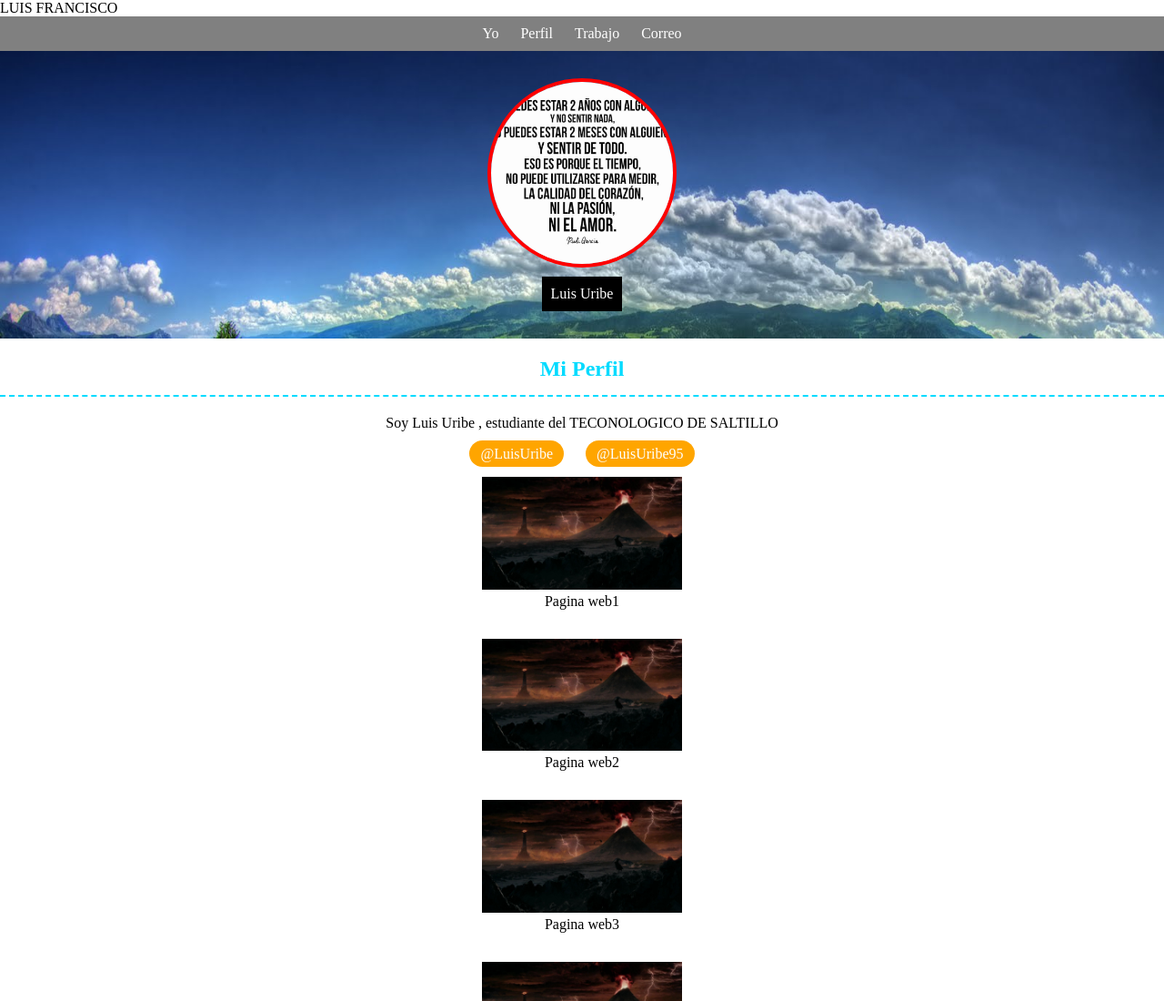
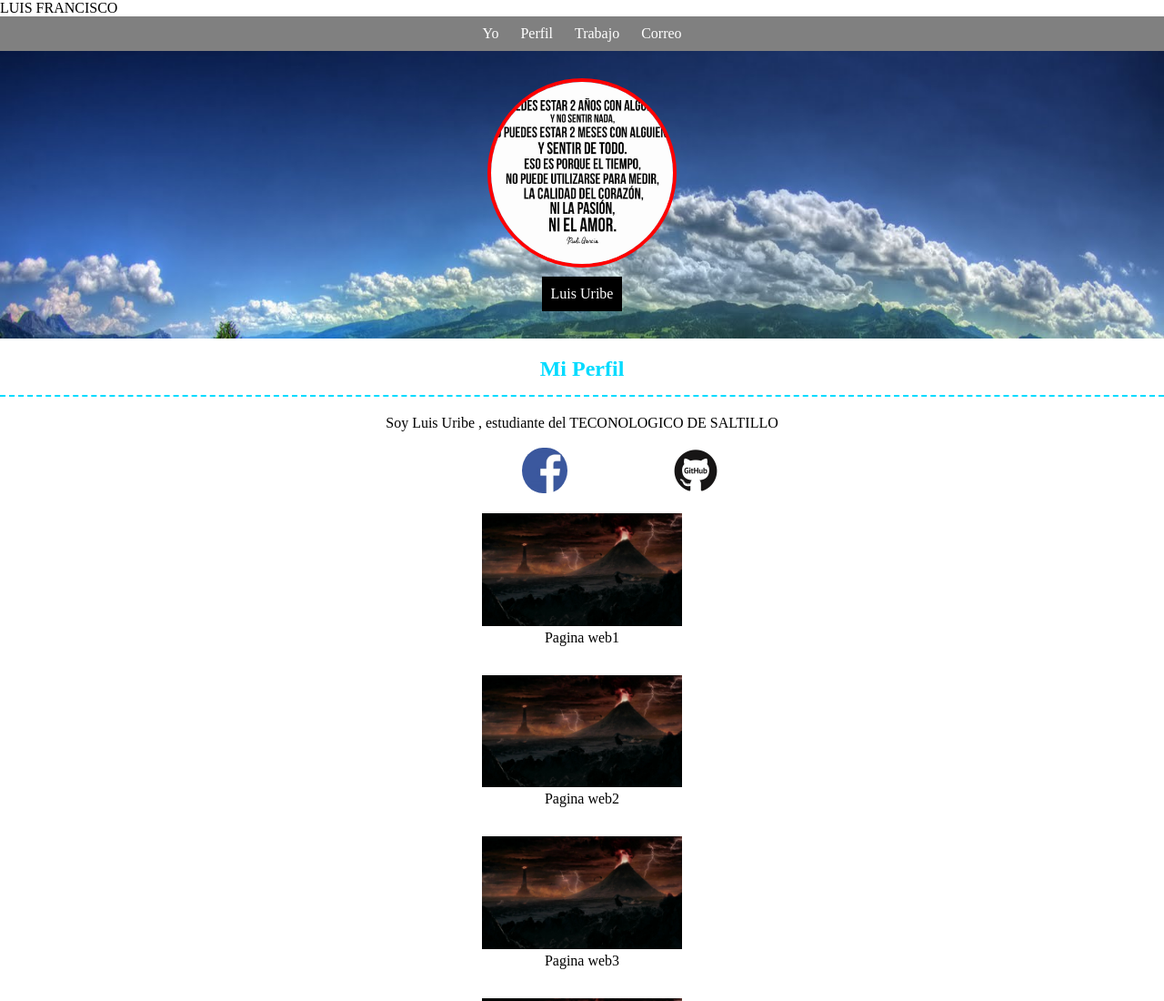
Before and after one commit to LuisUribe95/curso-maquetacion, a plain HTML site: page index.html in a window 1280 px wide. Shown: the top 1100 px of the page at 91% size. Drawn offline with Linux system fonts and the light colour scheme.

Commit message:
Add: Iconos Redes Sociales con link

```diff
--- a/css/estilos.css
+++ b/css/estilos.css
@@ -76,13 +76,16 @@ nav ul li :hover
 	border-bottom: 2px dashed #00DBFF;
 }
 
-.Profile .Profile-link
+
+
+.Profile .Profile-link img
 {
-	background: orange;
-
-	padding: 6px 12px;
-	border-radius: 30px;
-	margin: 0 10px;
+	text-align: right;
+	display: inline-block;
+	width: 50px;
+	padding: 2px 4px;
+	border-radius: 200px;
+	margin: 0 2px;
 }
 .Work
 {
--- a/index.html
+++ b/index.html
@@ -30,12 +30,20 @@
  	</figure>
  </header>
 
-<section class = "Profile">
+ <section class = "Profile">
 	<h2 class="Profile-title">Mi Perfil </h2>
 	<p>Soy Luis Uribe , estudiante del TECONOLOGICO DE SALTILLO</p>
-	<a href="http://facebook.com/luisfrancisco.uribemorelos" class ="Profile-link" target="_blank">@LuisUribe</a>
+	<a href="http://facebook.com/luisfrancisco.uribemorelos"   i class ="Profile-link" target="_blank" >@LuisUribe
 
-	<a href="http://github.com/LuisUribe95" class ="Profile-link"target="_blank" >@LuisUribe95</a>
+	<img src="img/facebook.jpg">
+
+	</a>
+
+	  <a href="http://github.com/LuisUribe95" class ="Profile-link"target="_blank" >@LuisUribe95
+	  <img src="img/github.gif">
+
+	  </a>
+
 </section>
 
 <section class="Work">
```
Also changed, not shown: img/facebook.jpg (added), img/github.gif (added), 1 other file.
